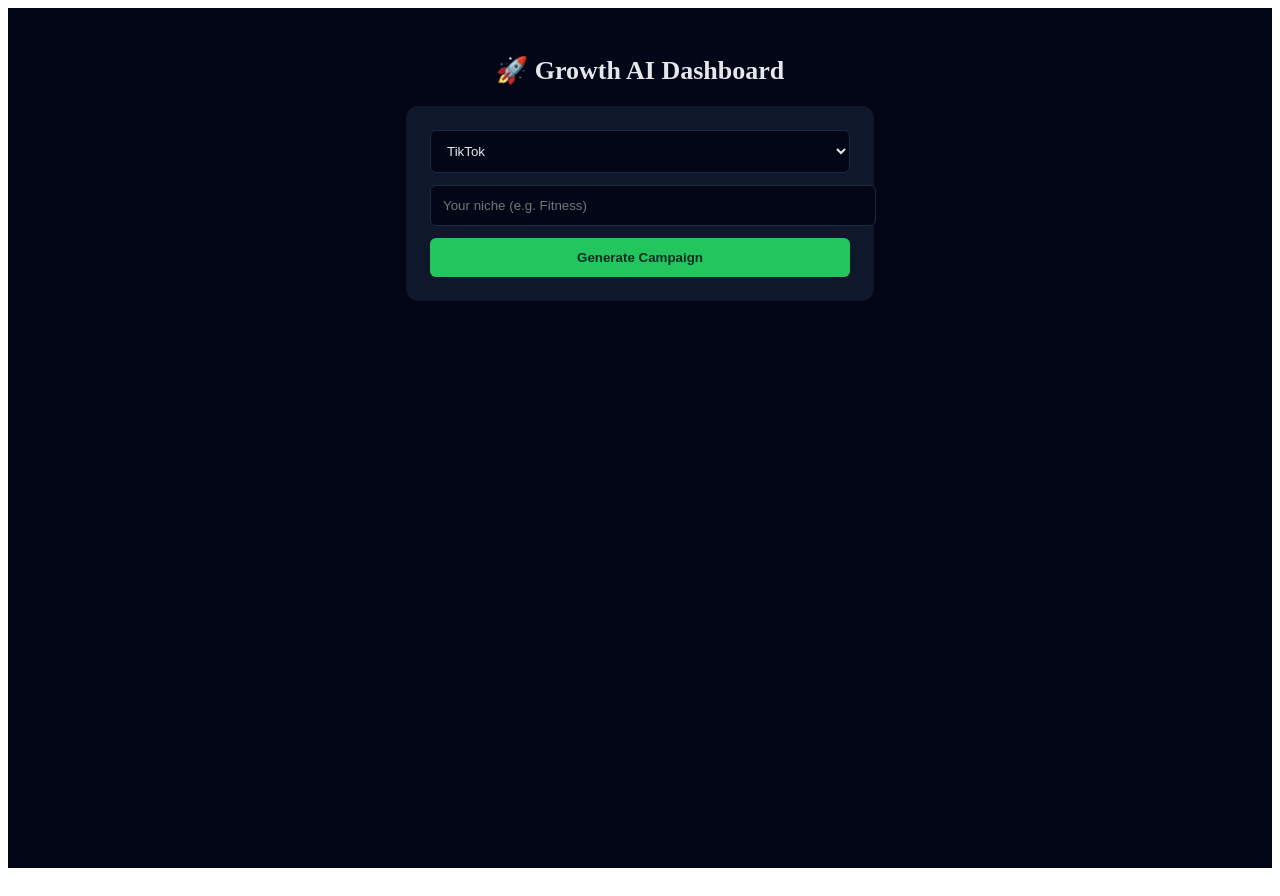
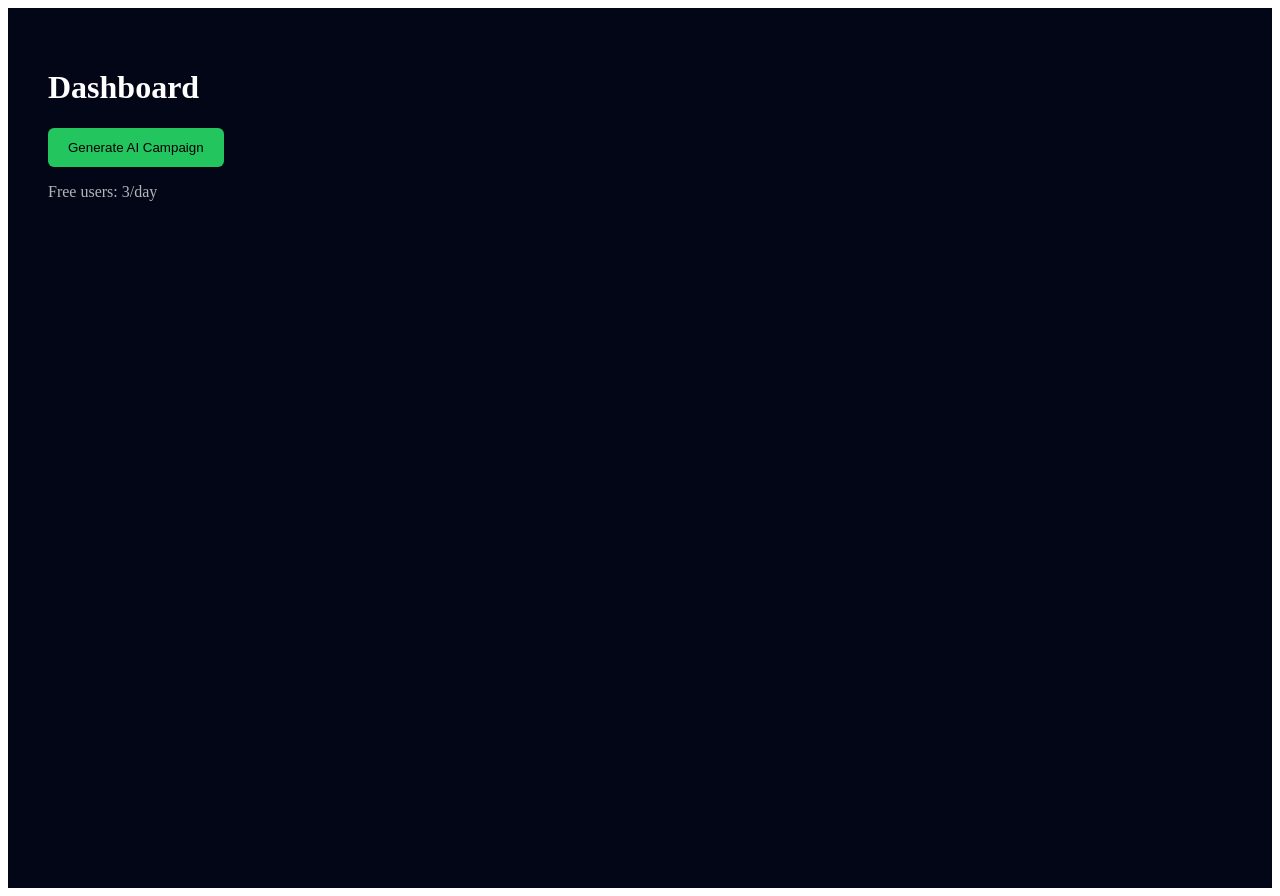
Before and after one commit to yooneaintchue161287-beep/socialmediagrow, a Next.js app: page /dashboard in a window 1280 px wide. Before the commit this address had no page. Built offline with nearby package versions, Linux system fonts and the light colour scheme.

Commit message:
Update dashboard.js

```diff
--- a/pages/dashboard.js
+++ b/pages/dashboard.js
@@ -1,116 +1,63 @@
-import { useState, useEffect } from "react"
-import { useRouter } from "next/router"
-import Head from "next/head"
+import { useState } from "react"
 
 export default function Dashboard() {
-  const router = useRouter()
-  const [platform, setPlatform] = useState("TikTok")
-  const [niche, setNiche] = useState("")
   const [result, setResult] = useState("")
   const [loading, setLoading] = useState(false)
 
-  useEffect(() => {
-    const paid = localStorage.getItem("paid")
-    if (paid !== "true") router.push("/pricing")
-  }, [router])
+  const handleGenerate = () => {
+    const isPaid = localStorage.getItem("paid") === "true"
 
-  const generateCampaign = async () => {
-    if (!niche) return alert("Enter a niche")
+    const today = new Date().toISOString().slice(0, 10)
+    const savedDate = localStorage.getItem("aiDate")
+    let count = Number(localStorage.getItem("aiCount") || 0)
+
+    if (savedDate !== today) {
+      count = 0
+      localStorage.setItem("aiDate", today)
+    }
+
+    if (!isPaid && count >= 3) {
+      alert("Free limit reached. Upgrade to continue.")
+      return
+    }
+
+    localStorage.setItem("aiCount", count + 1)
 
     setLoading(true)
-    setResult("")
-
-    const res = await fetch("/api/generate")
-    const data = await res.json()
-
-    setResult(data.text)
-    setLoading(false)
+    setTimeout(() => {
+      setResult("AI Strategy: Post daily reels, engage comments, collaborate.")
+      setLoading(false)
+    }, 1000)
   }
 
   return (
-    <>
-      <Head>
-        <title>Dashboard | GrowthAI Pro</title>
-      </Head>
+    <div style={styles.page}>
+      <h1>Dashboard</h1>
 
-      <div style={styles.container}>
-        <h1 style={styles.title}>🚀 Growth AI Dashboard</h1>
+      <button onClick={handleGenerate} style={styles.button}>
+        Generate AI Campaign
+      </button>
 
-        <div style={styles.card}>
-          <select
-            style={styles.input}
-            value={platform}
-            onChange={(e) => setPlatform(e.target.value)}
-          >
-            <option>TikTok</option>
-            <option>Instagram</option>
-            <option>Facebook</option>
-          </select>
+      {loading && <p>Generating...</p>}
+      {result && <pre>{result}</pre>}
 
-          <input
-            style={styles.input}
-            placeholder="Your niche (e.g. Fitness)"
-            value={niche}
-            onChange={(e) => setNiche(e.target.value)}
-          />
-
-          <button style={styles.button} onClick={generateCampaign}>
-            {loading ? "Generating..." : "Generate Campaign"}
-          </button>
-
-          {result && (
-            <pre style={styles.result}>{result}</pre>
-          )}
-        </div>
-      </div>
-    </>
+      <p style={{ opacity: 0.7 }}>Free users: 3/day</p>
+    </div>
   )
 }
 
 const styles = {
-  container: {
+  page: {
     minHeight: "100vh",
     background: "#020617",
-    color: "#e5e7eb",
-    display: "flex",
-    flexDirection: "column",
-    alignItems: "center",
-    padding: "30px",
-  },
-  title: {
-    fontSize: "26px",
-    marginBottom: "20px",
-  },
-  card: {
-    background: "#0f172a",
-    padding: "24px",
-    borderRadius: "12px",
-    width: "100%",
-    maxWidth: "420px",
-  },
-  input: {
-    width: "100%",
-    padding: "12px",
-    marginBottom: "12px",
-    borderRadius: "6px",
-    border: "1px solid #1e293b",
-    background: "#020617",
-    color: "#e5e7eb",
+    color: "#fff",
+    padding: 40
   },
   button: {
-    width: "100%",
-    padding: "12px",
+    padding: "12px 20px",
     background: "#22c55e",
-    color: "#022c22",
-    fontWeight: "bold",
     border: "none",
-    borderRadius: "6px",
-    cursor: "pointer",
-  },
-  result: {
-    marginTop: "16px",
-    whiteSpace: "pre-wrap",
-    fontSize: "14px",
-    opacity: 0.9,
-  },
+    borderRadius: 6,
+    cursor: "pointer"
+  }
 }
```
